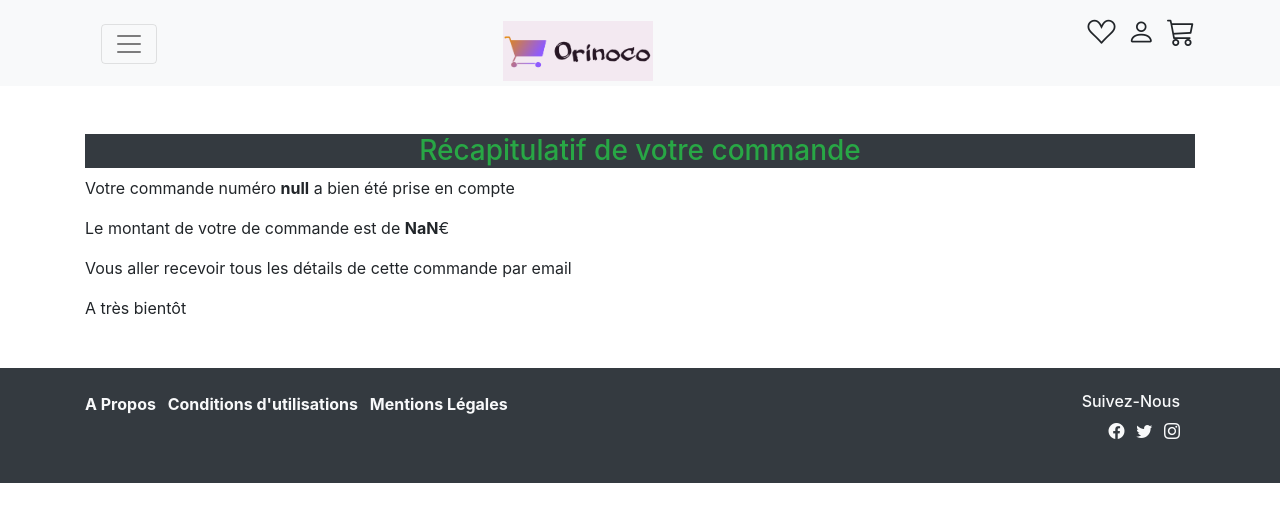
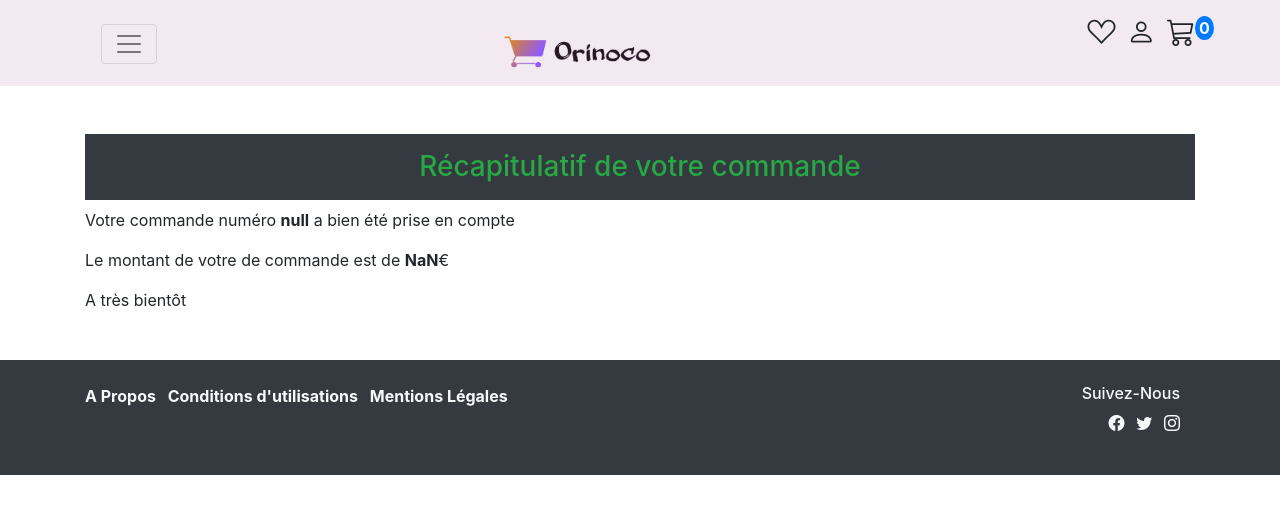
Before and after one commit to merzaak/MerzakBenaissi_5_06052021, a plain HTML site: page frontend/confirmation.html in a window 1280 px wide. Drawn offline with nearby package versions, Linux system fonts and the light colour scheme.

Commit message:
changement de la couleur du header

```diff
--- a/frontend/confirmation.html
+++ b/frontend/confirmation.html
@@ -11,11 +11,11 @@
     <title>Orinoco - les meilleurs prix</title>
 </head>
 <body>
-    <header class="bg-light pt-3 mb-5 sticky-top">
+    <header class="pt-3 mb-5 sticky-top" style="background-color: #f3e9f1;">
         <div class="container">
             <div class="row d-flex justify-content-between flex-column-reverse flex-md-row">
                 <div class="col pos-f-t">
-                    <nav class="navbar navbar-light bg-light">
+                    <nav class="navbar navbar-light" style="background-color: #f3e9f1;">
                         <button class="navbar-toggler" type="button" data-toggle="collapse" data-target="#navbarToggleExternalContent" aria-controls="navbarToggleExternalContent" aria-expanded="false" aria-label="Toggle navigation">
                           <span class="navbar-toggler-icon"></span>
                         </button>
@@ -90,7 +90,7 @@
                         <ul class="list-inline list-unstyled font-weight-bold">
                             <li class="list-inline-item "><a href="#" class="text-reset" title="Mes préférées"><i class="bi bi-suit-heart h3"></i></a></li>
                             <li class="list-inline-item "><a href="#" class="text-reset" title="Compte"><i class="bi bi-person h3"></i></a></li>
-                            <li class="list-inline-item"><a href="basket.html" class="text-reset" title="panier"><i class="bi bi-cart3 h3"></i></a></li>
+                            <li class="list-inline-item"><a href="basket.html" class="text-reset" title="panier"><i class="bi bi-cart3 h3"></i><span class="cartIcone position-absolute bg-primary text-light rounded-circle px-1">0</span></a></li>
                         </ul>
                     </div>
                 </div>
@@ -98,10 +98,9 @@
         </div>
     </header>
     <div class="container my-5">
-        <p class="h3 text-success bg-dark text-center">Récapitulatif de votre commande</p>
+        <p class="h3 text-success bg-dark text-center p-3">Récapitulatif de votre commande</p>
         <p>Votre commande numéro <span class="responseId font-weight-bold"></span> a bien été prise en compte</p>
         <p>Le montant de votre de commande est de <span class="totalCost font-weight-bold"></span>€</p>
-        <p>Vous aller recevoir tous les détails de cette commande par email</p>
         <p>A très bientôt</p>
     </div>
     <footer class="bg-dark text-light mt-4 p-4">
```
Also changed, not shown: frontend/basket.html (+2 -3 lines), frontend/product.html (+2 -2 lines), index.html (+2 -2 lines).
